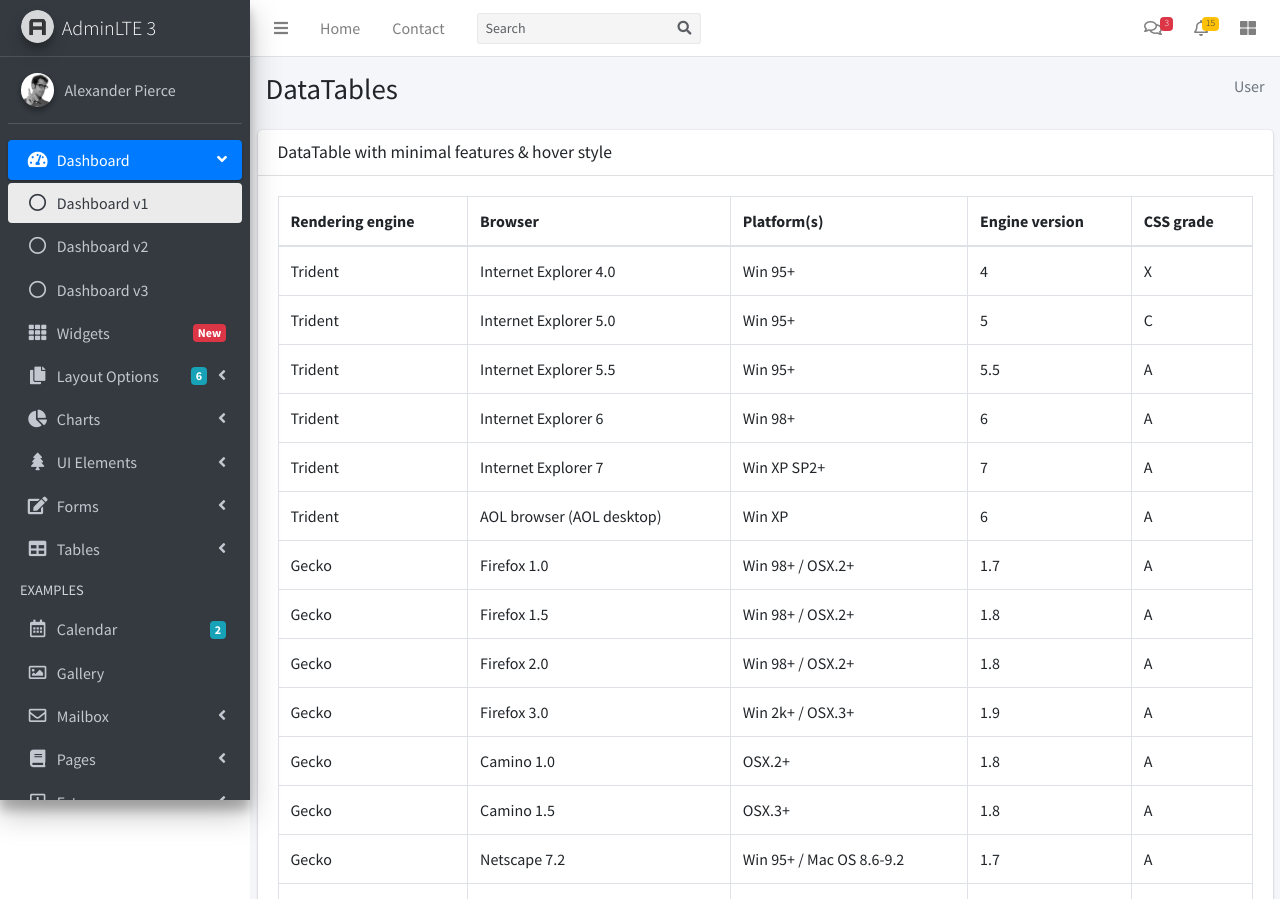
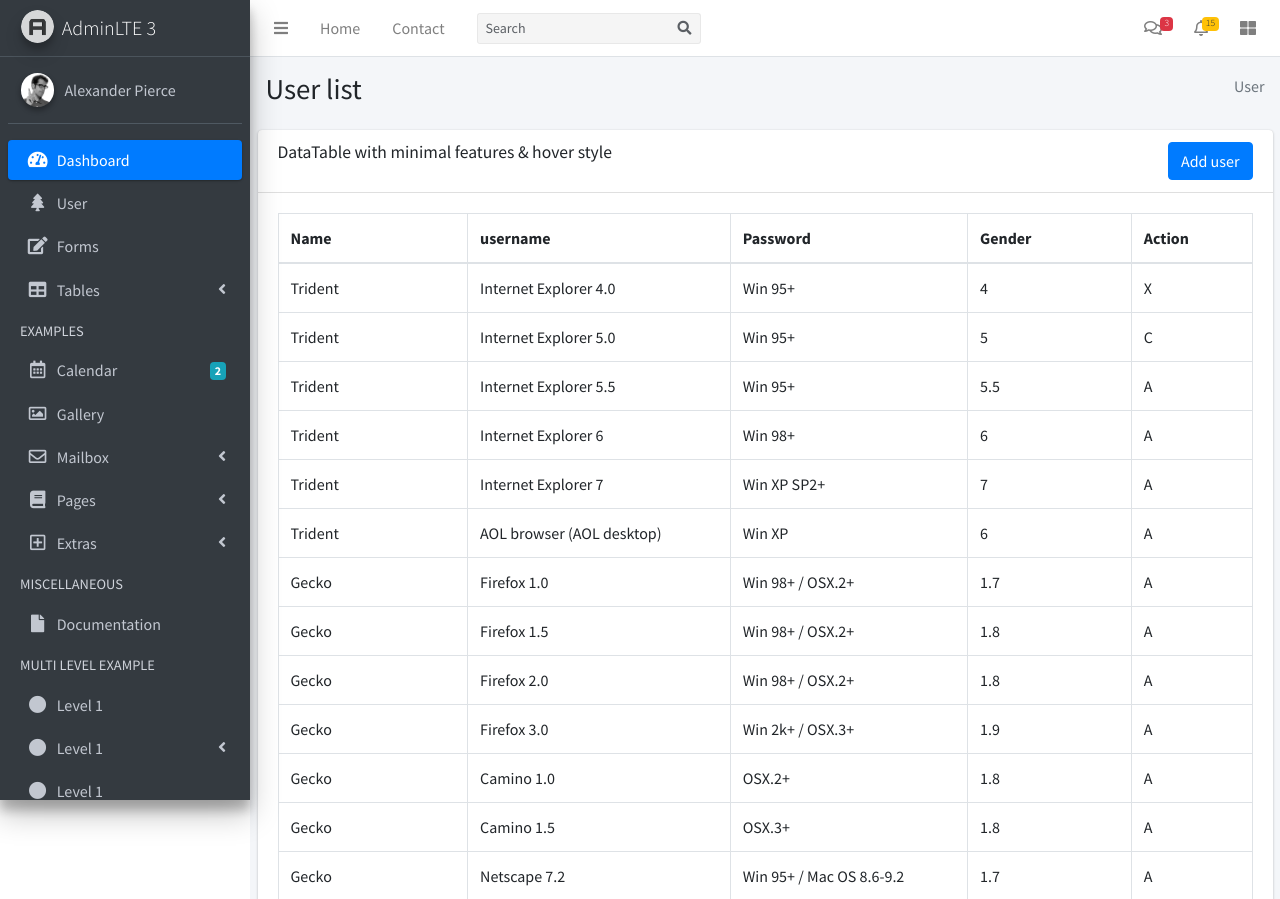
Before and after one commit to namtp01/BuildFlowerServlet, a Java web app: page /admin/user in a window 1280 px wide. Shown: the top 899 px of the page. Run offline with Tomcat 11, a stand-in JSP engine, Linux system fonts and the light colour scheme; some libraries are stand-ins or nearby versions.

Commit message:
"[Update] Fix sidebar"

```diff
--- a/src/main/java/com/demo/servlets/user/HomeServlet.java
+++ b/src/main/java/com/demo/servlets/user/HomeServlet.java
@@ -14,6 +14,6 @@
 
     @Override
     protected void doPost(HttpServletRequest request, HttpServletResponse response) throws ServletException, IOException {
-        request.getRequestDispatcher("WEB-INF/views/home/dashboard.jsp").forward(request,response);
+        request.getRequestDispatcher("WEB-INF/views/home/index.jsp").forward(request,response);
     }
 }
--- a/src/main/webapp/WEB-INF/tags/admin_template.tag
+++ b/src/main/webapp/WEB-INF/tags/admin_template.tag
@@ -186,191 +186,26 @@
                     <!-- Add icons to the links using the .nav-icon class
                          with font-awesome or any other icon font library -->
                     <li class="nav-item has-treeview menu-open">
-                        <a href="#" class="nav-link active">
+                        <a href="${pageContext.request.contextPath}/admin/dashboard" class="nav-link active">
                             <i class="nav-icon fas fa-tachometer-alt"></i>
                             <p>
                                 Dashboard
-                                <i class="right fas fa-angle-left"></i>
-                            </p>
-                        </a>
-                        <ul class="nav nav-treeview">
-                            <li class="nav-item">
-                                <a href="./index.html" class="nav-link active">
-                                    <i class="far fa-circle nav-icon"></i>
-                                    <p>Dashboard v1</p>
-                                </a>
-                            </li>
-                            <li class="nav-item">
-                                <a href="./index2.html" class="nav-link">
-                                    <i class="far fa-circle nav-icon"></i>
-                                    <p>Dashboard v2</p>
-                                </a>
-                            </li>
-                            <li class="nav-item">
-                                <a href="./index3.html" class="nav-link">
-                                    <i class="far fa-circle nav-icon"></i>
-                                    <p>Dashboard v3</p>
-                                </a>
-                            </li>
-                        </ul>
-                    </li>
-                    <li class="nav-item">
-                        <a href="pages/widgets.html" class="nav-link">
-                            <i class="nav-icon fas fa-th"></i>
-                            <p>
-                                Widgets
-                                <span class="right badge badge-danger">New</span>
                             </p>
                         </a>
                     </li>
                     <li class="nav-item has-treeview">
-                        <a href="#" class="nav-link">
-                            <i class="nav-icon fas fa-copy"></i>
+                        <a href="${pageContext.request.contextPath}/admin/user" class="nav-link">
+                            <i class="nav-icon fas fa-tree"></i>
                             <p>
-                                Layout Options
-                                <i class="fas fa-angle-left right"></i>
-                                <span class="badge badge-info right">6</span>
+                                User
                             </p>
                         </a>
-                        <ul class="nav nav-treeview">
-                            <li class="nav-item">
-                                <a href="pages/layout/top-nav.html" class="nav-link">
-                                    <i class="far fa-circle nav-icon"></i>
-                                    <p>Top Navigation</p>
-                                </a>
-                            </li>
-                            <li class="nav-item">
-                                <a href="pages/layout/top-nav-sidebar.html" class="nav-link">
-                                    <i class="far fa-circle nav-icon"></i>
-                                    <p>Top Navigation + Sidebar</p>
-                                </a>
-                            </li>
-                            <li class="nav-item">
-                                <a href="pages/layout/boxed.html" class="nav-link">
-                                    <i class="far fa-circle nav-icon"></i>
-                                    <p>Boxed</p>
-                                </a>
-                            </li>
-                            <li class="nav-item">
-                                <a href="pages/layout/fixed-sidebar.html" class="nav-link">
-                                    <i class="far fa-circle nav-icon"></i>
-                                    <p>Fixed Sidebar</p>
-                                </a>
-                            </li>
-                            <li class="nav-item">
-                                <a href="pages/layout/fixed-topnav.html" class="nav-link">
-                                    <i class="far fa-circle nav-icon"></i>
-                                    <p>Fixed Navbar</p>
-                                </a>
-                            </li>
-                            <li class="nav-item">
-                                <a href="pages/layout/fixed-footer.html" class="nav-link">
-                                    <i class="far fa-circle nav-icon"></i>
-                                    <p>Fixed Footer</p>
-                                </a>
-                            </li>
-                            <li class="nav-item">
-                                <a href="pages/layout/collapsed-sidebar.html" class="nav-link">
-                                    <i class="far fa-circle nav-icon"></i>
-                                    <p>Collapsed Sidebar</p>
-                                </a>
-                            </li>
-                        </ul>
-                    </li>
-                    <li class="nav-item has-treeview">
-                        <a href="#" class="nav-link">
-                            <i class="nav-icon fas fa-chart-pie"></i>
-                            <p>
-                                Charts
-                                <i class="right fas fa-angle-left"></i>
-                            </p>
-                        </a>
-                        <ul class="nav nav-treeview">
-                            <li class="nav-item">
-                                <a href="pages/charts/chartjs.html" class="nav-link">
-                                    <i class="far fa-circle nav-icon"></i>
-                                    <p>ChartJS</p>
-                                </a>
-                            </li>
-                            <li class="nav-item">
-                                <a href="pages/charts/flot.html" class="nav-link">
-                                    <i class="far fa-circle nav-icon"></i>
-                                    <p>Flot</p>
-                                </a>
-                            </li>
-                            <li class="nav-item">
-                                <a href="pages/charts/inline.html" class="nav-link">
-                                    <i class="far fa-circle nav-icon"></i>
-                                    <p>Inline</p>
-                                </a>
-                            </li>
-                        </ul>
-                    </li>
-                    <li class="nav-item has-treeview">
-                        <a href="#" class="nav-link">
-                            <i class="nav-icon fas fa-tree"></i>
-                            <p>
-                                UI Elements
-                                <i class="fas fa-angle-left right"></i>
-                            </p>
-                        </a>
-                        <ul class="nav nav-treeview">
-                            <li class="nav-item">
-                                <a href="pages/UI/general.html" class="nav-link">
-                                    <i class="far fa-circle nav-icon"></i>
-                                    <p>General</p>
-                                </a>
-                            </li>
-                            <li class="nav-item">
-                                <a href="pages/UI/icons.html" class="nav-link">
-                                    <i class="far fa-circle nav-icon"></i>
-                                    <p>Icons</p>
-                                </a>
-                            </li>
-                            <li class="nav-item">
-                                <a href="pages/UI/buttons.html" class="nav-link">
-                                    <i class="far fa-circle nav-icon"></i>
-                                    <p>Buttons</p>
-                                </a>
-                            </li>
-                            <li class="nav-item">
-                                <a href="pages/UI/sliders.html" class="nav-link">
-                                    <i class="far fa-circle nav-icon"></i>
-                                    <p>Sliders</p>
-                                </a>
-                            </li>
-                            <li class="nav-item">
-                                <a href="pages/UI/modals.html" class="nav-link">
-                                    <i class="far fa-circle nav-icon"></i>
-                                    <p>Modals & Alerts</p>
-                                </a>
-                            </li>
-                            <li class="nav-item">
-                                <a href="pages/UI/navbar.html" class="nav-link">
-                                    <i class="far fa-circle nav-icon"></i>
-                                    <p>Navbar & Tabs</p>
-                                </a>
-                            </li>
-                            <li class="nav-item">
-                                <a href="pages/UI/timeline.html" class="nav-link">
-                                    <i class="far fa-circle nav-icon"></i>
-                                    <p>Timeline</p>
-                                </a>
-                            </li>
-                            <li class="nav-item">
-                                <a href="pages/UI/ribbons.html" class="nav-link">
-                                    <i class="far fa-circle nav-icon"></i>
-                                    <p>Ribbons</p>
-                                </a>
-                            </li>
-                        </ul>
                     </li>
                     <li class="nav-item has-treeview">
                         <a href="#" class="nav-link">
                             <i class="nav-icon fas fa-edit"></i>
                             <p>
                                 Forms
-                                <i class="fas fa-angle-left right"></i>
                             </p>
                         </a>
                         <ul class="nav nav-treeview">
--- a/src/main/webapp/WEB-INF/views/admin/dashboard/admin-user.jsp
+++ b/src/main/webapp/WEB-INF/views/admin/dashboard/admin-user.jsp
@@ -12,7 +12,7 @@
                     <div class="container-fluid">
                         <div class="row mb-2">
                             <div class="col-sm-6">
-                                <h1>DataTables</h1>
+                                <h1>User list</h1>
                             </div>
                             <div class="col-sm-6">
                                 <ol class="breadcrumb float-sm-right">
@@ -31,17 +31,20 @@
                         <div class="card">
                             <div class="card-header">
                                 <h3 class="card-title">DataTable with minimal features & hover style</h3>
+                                <form action="${pageContext.request.contextPath}/admin/general">
+                                    <input type="submit" class="btn btn-primary float-right" value="Add user"/>
+                                </form>
                             </div>
                             <!-- /.card-header -->
                             <div class="card-body">
                                 <table id="example2" class="table table-bordered table-hover">
                                     <thead>
                                     <tr>
-                                        <th>Rendering engine</th>
-                                        <th>Browser</th>
-                                        <th>Platform(s)</th>
-                                        <th>Engine version</th>
-                                        <th>CSS grade</th>
+                                        <th>Name</th>
+                                        <th>username</th>
+                                        <th>Password</th>
+                                        <th>Gender</th>
+                                        <th>Action</th>
                                     </tr>
                                     </thead>
                                     <tbody>
```
